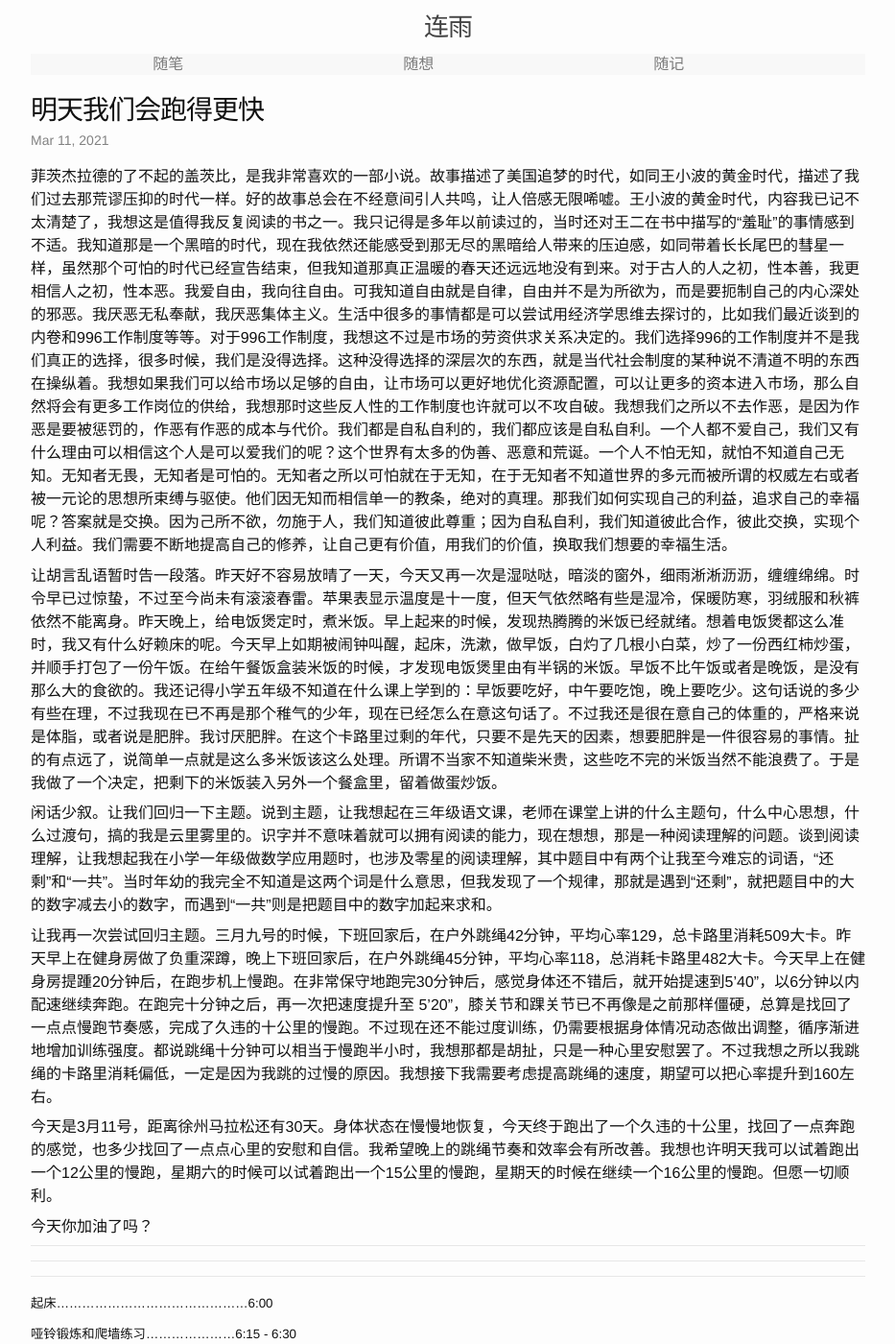
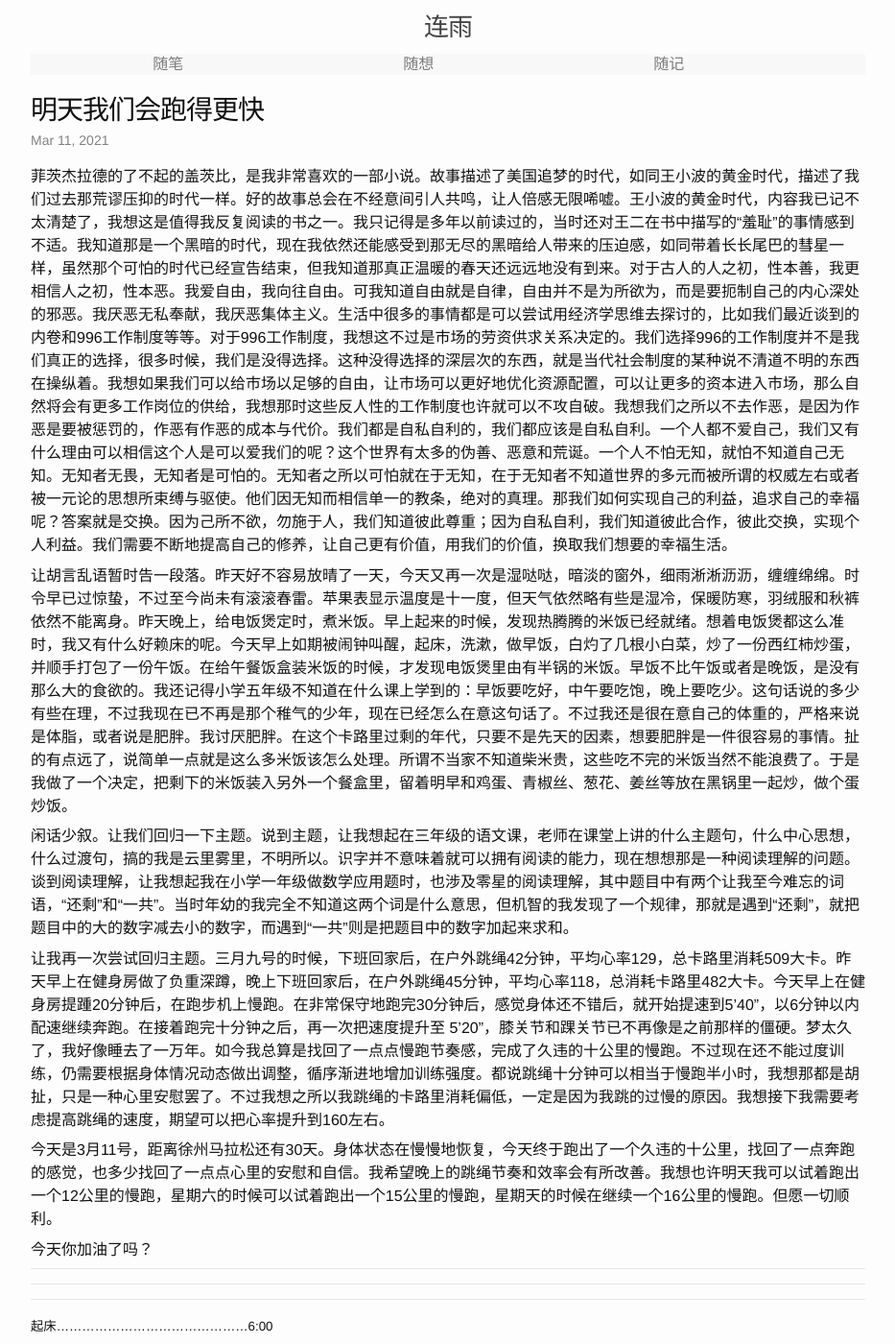
Before and after one commit to lianyu1115/lianyu, a Jekyll site: the page built from _essays/2021-03-11-明天我们会跑得更快.md, in a window 1280 px wide and 1400 px high. Shown: the whole window at 96% size, without its empty margins (173-1106 px from the left). Built offline with Jekyll 4.4.1, drawn with Linux system fonts in a browser that asks for light colours.

Commit message:
Modified:   2021-03-11-明天我们会跑得更快.md

```diff
--- a/_essays/2021-03-11-明天我们会跑得更快.md
+++ b/_essays/2021-03-11-明天我们会跑得更快.md
@@ -8,11 +8,11 @@
 
 菲茨杰拉德的了不起的盖茨比，是我非常喜欢的一部小说。故事描述了美国追梦的时代，如同王小波的黄金时代，描述了我们过去那荒谬压抑的时代一样。好的故事总会在不经意间引人共鸣，让人倍感无限唏嘘。王小波的黄金时代，内容我已记不太清楚了，我想这是值得我反复阅读的书之一。我只记得是多年以前读过的，当时还对王二在书中描写的“羞耻”的事情感到不适。我知道那是一个黑暗的时代，现在我依然还能感受到那无尽的黑暗给人带来的压迫感，如同带着长长尾巴的彗星一样，虽然那个可怕的时代已经宣告结束，但我知道那真正温暖的春天还远远地没有到来。对于古人的人之初，性本善，我更相信人之初，性本恶。我爱自由，我向往自由。可我知道自由就是自律，自由并不是为所欲为，而是要扼制自己的内心深处的邪恶。我厌恶无私奉献，我厌恶集体主义。生活中很多的事情都是可以尝试用经济学思维去探讨的，比如我们最近谈到的内卷和996工作制度等等。对于996工作制度，我想这不过是市场的劳资供求关系决定的。我们选择996的工作制度并不是我们真正的选择，很多时候，我们是没得选择。这种没得选择的深层次的东西，就是当代社会制度的某种说不清道不明的东西在操纵着。我想如果我们可以给市场以足够的自由，让市场可以更好地优化资源配置，可以让更多的资本进入市场，那么自然将会有更多工作岗位的供给，我想那时这些反人性的工作制度也许就可以不攻自破。我想我们之所以不去作恶，是因为作恶是要被惩罚的，作恶有作恶的成本与代价。我们都是自私自利的，我们都应该是自私自利。一个人都不爱自己，我们又有什么理由可以相信这个人是可以爱我们的呢？这个世界有太多的伪善、恶意和荒诞。一个人不怕无知，就怕不知道自己无知。无知者无畏，无知者是可怕的。无知者之所以可怕就在于无知，在于无知者不知道世界的多元而被所谓的权威左右或者被一元论的思想所束缚与驱使。他们因无知而相信单一的教条，绝对的真理。那我们如何实现自己的利益，追求自己的幸福呢？答案就是交换。因为己所不欲，勿施于人，我们知道彼此尊重；因为自私自利，我们知道彼此合作，彼此交换，实现个人利益。我们需要不断地提高自己的修养，让自己更有价值，用我们的价值，换取我们想要的幸福生活。
 
-让胡言乱语暂时告一段落。昨天好不容易放晴了一天，今天又再一次是湿哒哒，暗淡的窗外，细雨淅淅沥沥，缠缠绵绵。时令早已过惊蛰，不过至今尚未有滚滚春雷。苹果表显示温度是十一度，但天气依然略有些是湿冷，保暖防寒，羽绒服和秋裤依然不能离身。昨天晚上，给电饭煲定时，煮米饭。早上起来的时候，发现热腾腾的米饭已经就绪。想着电饭煲都这么准时，我又有什么好赖床的呢。今天早上如期被闹钟叫醒，起床，洗漱，做早饭，白灼了几根小白菜，炒了一份西红柿炒蛋，并顺手打包了一份午饭。在给午餐饭盒装米饭的时候，才发现电饭煲里由有半锅的米饭。早饭不比午饭或者是晚饭，是没有那么大的食欲的。我还记得小学五年级不知道在什么课上学到的：早饭要吃好，中午要吃饱，晚上要吃少。这句话说的多少有些在理，不过我现在已不再是那个稚气的少年，现在已经怎么在意这句话了。不过我还是很在意自己的体重的，严格来说是体脂，或者说是肥胖。我讨厌肥胖。在这个卡路里过剩的年代，只要不是先天的因素，想要肥胖是一件很容易的事情。扯的有点远了，说简单一点就是这么多米饭该这么处理。所谓不当家不知道柴米贵，这些吃不完的米饭当然不能浪费了。于是我做了一个决定，把剩下的米饭装入另外一个餐盒里，留着做蛋炒饭。
+让胡言乱语暂时告一段落。昨天好不容易放晴了一天，今天又再一次是湿哒哒，暗淡的窗外，细雨淅淅沥沥，缠缠绵绵。时令早已过惊蛰，不过至今尚未有滚滚春雷。苹果表显示温度是十一度，但天气依然略有些是湿冷，保暖防寒，羽绒服和秋裤依然不能离身。昨天晚上，给电饭煲定时，煮米饭。早上起来的时候，发现热腾腾的米饭已经就绪。想着电饭煲都这么准时，我又有什么好赖床的呢。今天早上如期被闹钟叫醒，起床，洗漱，做早饭，白灼了几根小白菜，炒了一份西红柿炒蛋，并顺手打包了一份午饭。在给午餐饭盒装米饭的时候，才发现电饭煲里由有半锅的米饭。早饭不比午饭或者是晚饭，是没有那么大的食欲的。我还记得小学五年级不知道在什么课上学到的：早饭要吃好，中午要吃饱，晚上要吃少。这句话说的多少有些在理，不过我现在已不再是那个稚气的少年，现在已经怎么在意这句话了。不过我还是很在意自己的体重的，严格来说是体脂，或者说是肥胖。我讨厌肥胖。在这个卡路里过剩的年代，只要不是先天的因素，想要肥胖是一件很容易的事情。扯的有点远了，说简单一点就是这么多米饭该怎么处理。所谓不当家不知道柴米贵，这些吃不完的米饭当然不能浪费了。于是我做了一个决定，把剩下的米饭装入另外一个餐盒里，留着明早和鸡蛋、青椒丝、葱花、姜丝等放在黑锅里一起炒，做个蛋炒饭。
 
-闲话少叙。让我们回归一下主题。说到主题，让我想起在三年级语文课，老师在课堂上讲的什么主题句，什么中心思想，什么过渡句，搞的我是云里雾里的。识字并不意味着就可以拥有阅读的能力，现在想想，那是一种阅读理解的问题。谈到阅读理解，让我想起我在小学一年级做数学应用题时，也涉及零星的阅读理解，其中题目中有两个让我至今难忘的词语，“还剩”和“一共”。当时年幼的我完全不知道是这两个词是什么意思，但我发现了一个规律，那就是遇到“还剩”，就把题目中的大的数字减去小的数字，而遇到“一共”则是把题目中的数字加起来求和。
+闲话少叙。让我们回归一下主题。说到主题，让我想起在三年级的语文课，老师在课堂上讲的什么主题句，什么中心思想，什么过渡句，搞的我是云里雾里，不明所以。识字并不意味着就可以拥有阅读的能力，现在想想那是一种阅读理解的问题。谈到阅读理解，让我想起我在小学一年级做数学应用题时，也涉及零星的阅读理解，其中题目中有两个让我至今难忘的词语，“还剩”和“一共”。当时年幼的我完全不知道这两个词是什么意思，但机智的我发现了一个规律，那就是遇到“还剩”，就把题目中的大的数字减去小的数字，而遇到“一共”则是把题目中的数字加起来求和。
 
-让我再一次尝试回归主题。三月九号的时候，下班回家后，在户外跳绳42分钟，平均心率129，总卡路里消耗509大卡。昨天早上在健身房做了负重深蹲，晚上下班回家后，在户外跳绳45分钟，平均心率118，总消耗卡路里482大卡。今天早上在健身房提踵20分钟后，在跑步机上慢跑。在非常保守地跑完30分钟后，感觉身体还不错后，就开始提速到5'40"，以6分钟以内配速继续奔跑。在跑完十分钟之后，再一次把速度提升至 5'20"，膝关节和踝关节已不再像是之前那样僵硬，总算是找回了一点点慢跑节奏感，完成了久违的十公里的慢跑。不过现在还不能过度训练，仍需要根据身体情况动态做出调整，循序渐进地增加训练强度。都说跳绳十分钟可以相当于慢跑半小时，我想那都是胡扯，只是一种心里安慰罢了。不过我想之所以我跳绳的卡路里消耗偏低，一定是因为我跳的过慢的原因。我想接下我需要考虑提高跳绳的速度，期望可以把心率提升到160左右。
+让我再一次尝试回归主题。三月九号的时候，下班回家后，在户外跳绳42分钟，平均心率129，总卡路里消耗509大卡。昨天早上在健身房做了负重深蹲，晚上下班回家后，在户外跳绳45分钟，平均心率118，总消耗卡路里482大卡。今天早上在健身房提踵20分钟后，在跑步机上慢跑。在非常保守地跑完30分钟后，感觉身体还不错后，就开始提速到5'40"，以6分钟以内配速继续奔跑。在接着跑完十分钟之后，再一次把速度提升至 5'20"，膝关节和踝关节已不再像是之前那样的僵硬。梦太久了，我好像睡去了一万年。如今我总算是找回了一点点慢跑节奏感，完成了久违的十公里的慢跑。不过现在还不能过度训练，仍需要根据身体情况动态做出调整，循序渐进地增加训练强度。都说跳绳十分钟可以相当于慢跑半小时，我想那都是胡扯，只是一种心里安慰罢了。不过我想之所以我跳绳的卡路里消耗偏低，一定是因为我跳的过慢的原因。我想接下我需要考虑提高跳绳的速度，期望可以把心率提升到160左右。
 
 今天是3月11号，距离徐州马拉松还有30天。身体状态在慢慢地恢复，今天终于跑出了一个久违的十公里，找回了一点奔跑的感觉，也多少找回了一点点心里的安慰和自信。我希望晚上的跳绳节奏和效率会有所改善。我想也许明天我可以试着跑出一个12公里的慢跑，星期六的时候可以试着跑出一个15公里的慢跑，星期天的时候在继续一个16公里的慢跑。但愿一切顺利。
 
```
